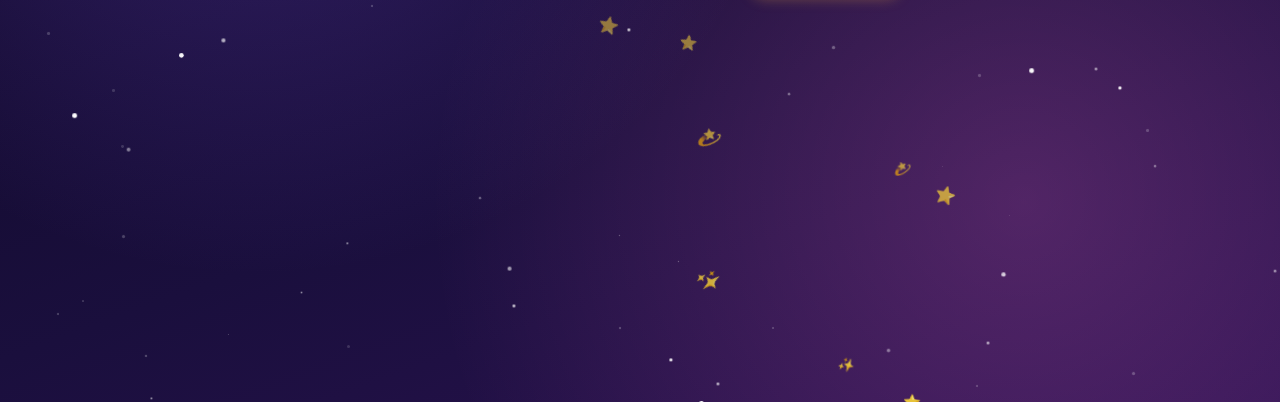
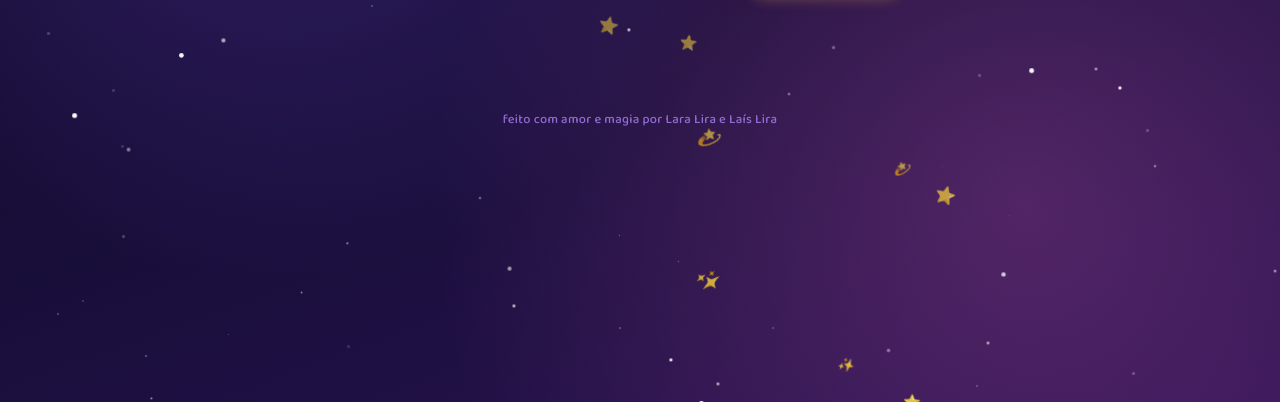
Before and after one commit to Luizeduardompf/sabichao, a plain HTML site: page index.html in a window 1280 px wide. Shown: the part 398-800 px from the top of the page. Drawn offline with Linux system fonts and the light colour scheme.

Commit message:
Adicionar rodapé de créditos
Co-Authored-By: Claude Sonnet 5 <noreply@anthropic.com>

```diff
--- a/index.html
+++ b/index.html
@@ -207,6 +207,17 @@ h1{
   margin:4px auto 0;
   border-radius:50%;
   background:radial-gradient(ellipse at center, rgba(0,0,0,0.45), transparent 70%);
+}
+
+/* ---------- footer ---------- */
+.site-footer{
+  z-index:2;
+  margin:28px 0 20px;
+  font-size:0.8rem;
+  color:var(--purple-bright);
+  opacity:0.75;
+  text-align:center;
+  letter-spacing:0.3px;
 }
 
 /* ---------- hint ---------- */
@@ -522,6 +533,8 @@ h1{
     <p class="warn" id="warnMsg"></p>
 
   </main>
+
+  <footer class="site-footer">feito com amor e magia por Lara Lira e Laís Lira</footer>
 
   <div class="reveal-overlay" id="revealOverlay">
     <div class="reveal-inner">
```
